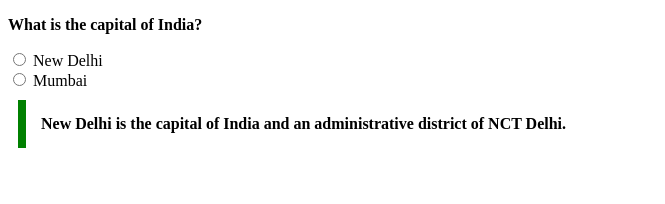
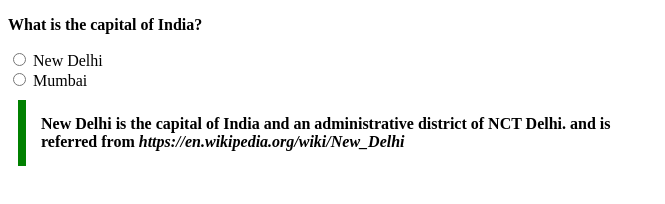
Before and after one commit to acciojob/trivia-Karimsmk111, a website: page main.html in a window 1280 px wide. Shown: the whole page, without its empty margins (0-665 px from the left). Drawn offline with Linux system fonts and the light colour scheme.

Commit message:
initial commit

```diff
--- a/main.html
+++ b/main.html
@@ -16,7 +16,8 @@
 <br/>
 <input type="radio" text="Mumbai">
 <label>Mumbai</label>
-<blockquote>New Delhi is the capital of India and an administrative district of NCT Delhi.</blockquote>
+<blockquote>New Delhi is the capital of India and an administrative district of NCT Delhi.
+	 and is referred from <cite>https://en.wikipedia.org/wiki/New_Delhi</cite></blockquote>
 
 
 </body>
```
